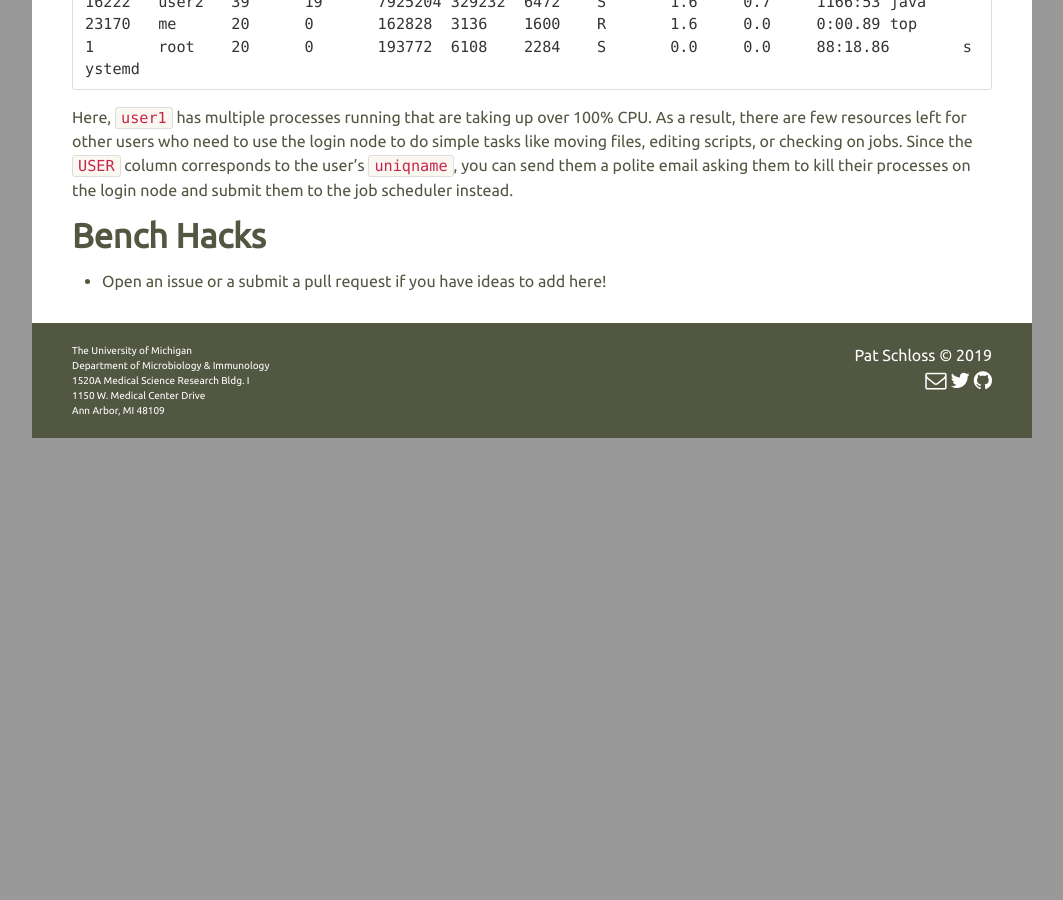
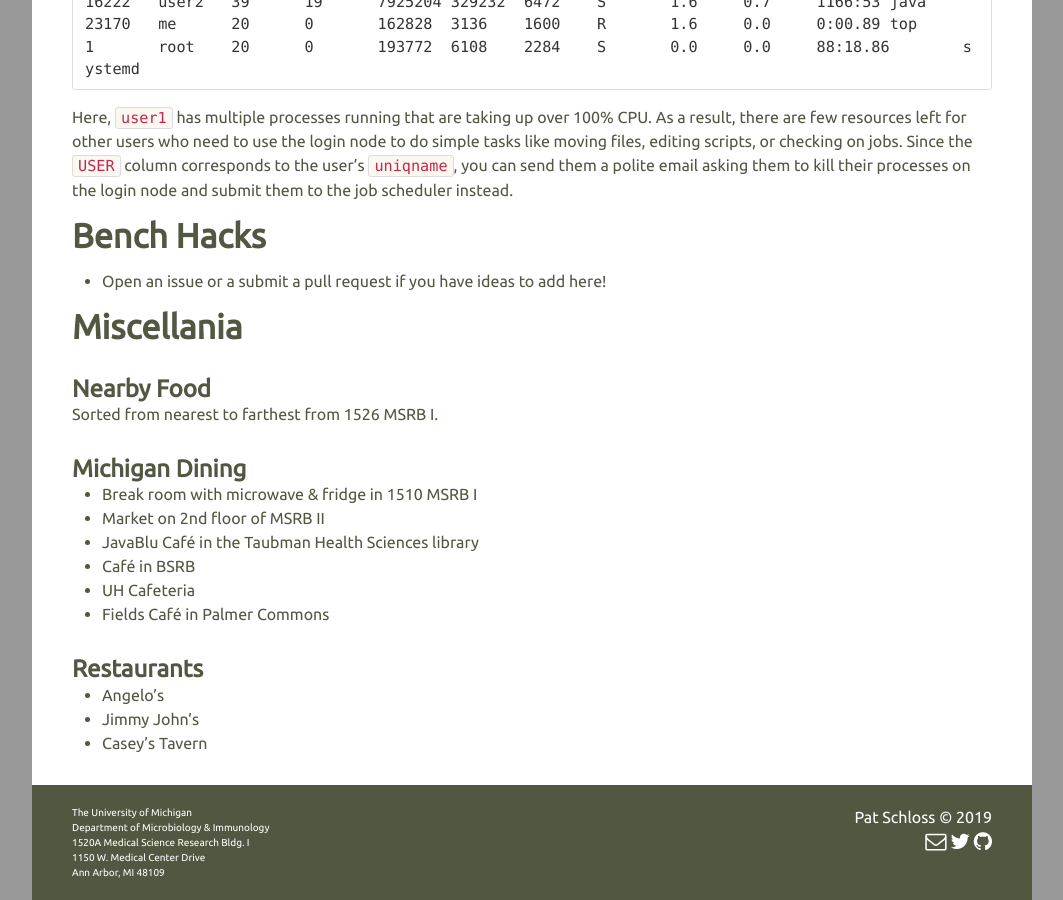
Before and after one commit to SchlossLab/schlosslab.github.io, a Jekyll site: the page built from _lab_business/lab_life_hacks.md, in a window 1280 px wide and 900 px high, scrolled down 1967 px. Shown: the whole window, without its empty margins (108-1171 px from the left). Built offline with Jekyll 4.4.1, drawn with Linux system fonts in a browser that asks for light colours; nearby versions of some CDN libraries; before the commit the page ends 2405 px from its top, so only the background shows below that.

Commit message:
Add food

```diff
--- a/_lab_business/lab_life_hacks.md
+++ b/_lab_business/lab_life_hacks.md
@@ -88,8 +88,27 @@ PID	USER	PR	NI	VIRT	RES	SHR	S	%CPU	%MEM	TIME+	COMMAND
 
 Here, `user1` has multiple processes running that are taking up over 100% CPU. As a result, there are few resources left for other users who need to use the login node to do simple tasks like moving files, editing scripts, or checking on jobs. Since the `USER` column corresponds to the user's `uniqname`, you can send them a polite email asking them to kill their processes on the login node and submit them to the job scheduler instead.
 
-
-
 ## Bench Hacks
 
 * Open an issue or a submit a pull request if you have ideas to add here!
+
+## Miscellania
+
+### Nearby Food
+
+Sorted from nearest to farthest from 1526 MSRB I.
+
+### Michigan Dining
+
+* Break room with microwave & fridge in 1510 MSRB I
+* Market on 2nd floor of MSRB II
+* JavaBlu Café in the Taubman Health Sciences library
+* Café in BSRB
+* UH Cafeteria
+* Fields Café in Palmer Commons
+
+### Restaurants
+
+* Angelo's
+* Jimmy John's
+* Casey's Tavern
```
